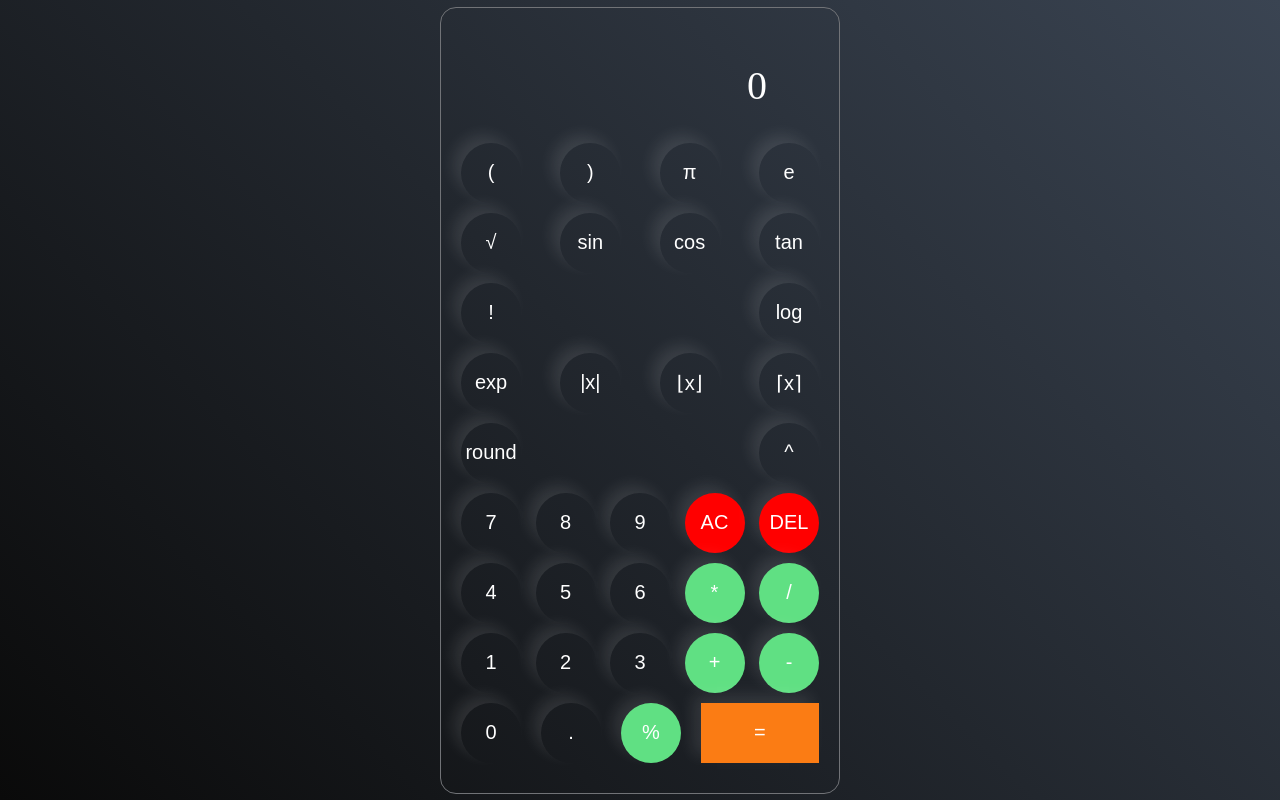
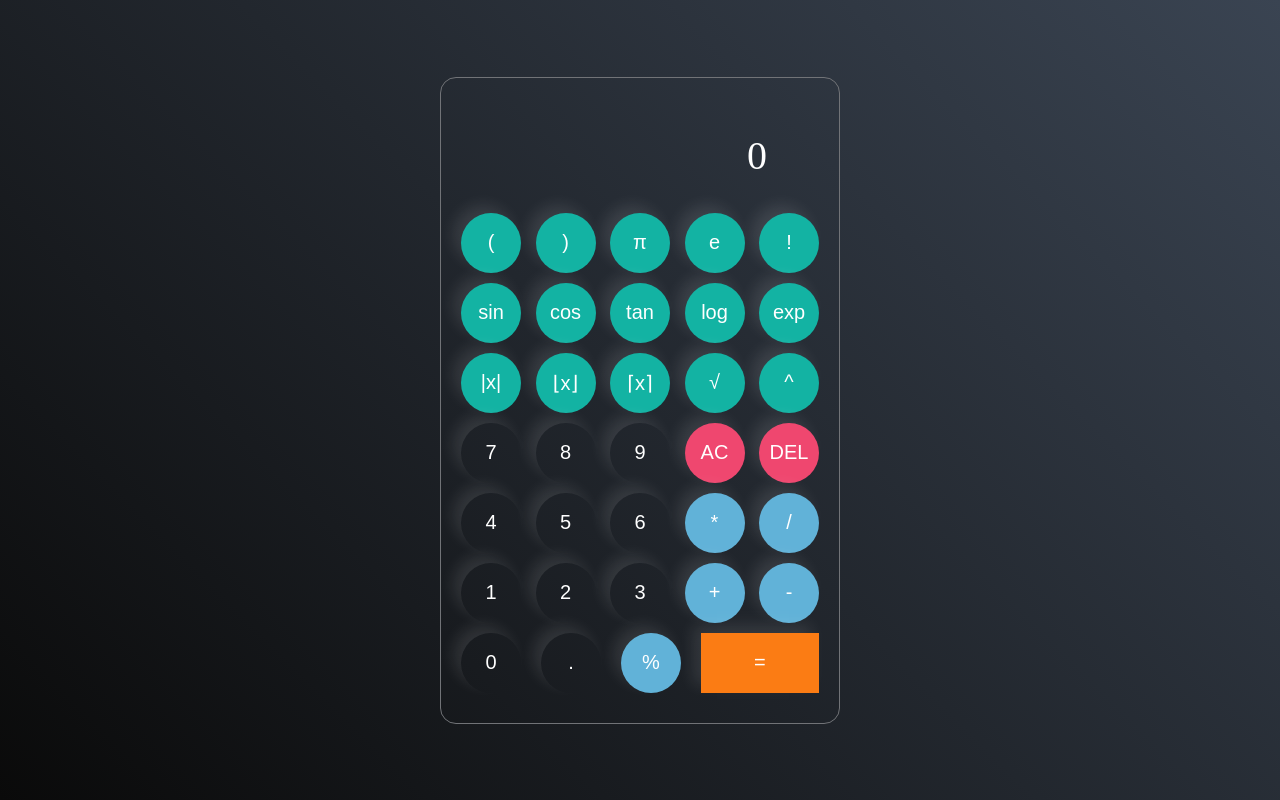
Before and after one commit to Deamon-DP/devops-calculator, a React (Create React App) app: page / in a window 1280 px wide. Built offline with nearby package versions, Linux system fonts and the light colour scheme.

Commit message:
button tests

```diff
--- a/src/App.js
+++ b/src/App.js
@@ -106,30 +106,29 @@ function App() {
     <div data-testid="calculator" className="calculator">
       <div className="input">{input}</div>
       <div className="row">
-        <button className="button" value="(" onClick={handleClick}>(</button>
-        <button className="button" value=")" onClick={handleClick}>)</button>
-        <button className="button" value="Math.PI" onClick={handleClick}>π</button>
-        <button className="button" value="Math.E" onClick={handleClick}>e</button>
+        <button className="button" id="open-bracket" value="(" onClick={handleClick}>(</button>
+        <button className="button" id="close-bracket" value=")" onClick={handleClick}>)</button>
+        <button className="button" id="pi" value="Math.PI" onClick={handleClick}>π</button>
+        <button className="button" id="exponent" value="Math.E" onClick={handleClick}>e</button>
+        <button className="button" id="factorial" value="!" onClick={handleClick}>!</button>
+
       </div>
       <div className="row">
-        <button className="button" value="Math.sqrt(" onClick={handleClick}>√</button>
-        <button className="button" value="Math.sin(" onClick={handleClick}>sin</button>
-        <button className="button" value="Math.cos(" onClick={handleClick}>cos</button>
-        <button className="button" value="Math.tan(" onClick={handleClick}>tan</button>
+        <button className="button" id="sin" value="Math.sin(" onClick={handleClick}>sin</button>
+        <button className="button" id="cos" value="Math.cos(" onClick={handleClick}>cos</button>
+        <button className="button" id="tan" value="Math.tan(" onClick={handleClick}>tan</button>
+        <button className="button" id="log" value="Math.log10(" onClick={handleClick}>log</button>
+        <button className="button" id="exponent" value="Math.exp(" onClick={handleClick}>exp</button>
+
       </div>
       <div className="row">
-        <button className="button" value="!" onClick={handleClick}>!</button>
-        <button className="button" value="Math.log10(" onClick={handleClick}>log</button>
-      </div>
-      <div className="row">
-        <button className="button" value="Math.exp(" onClick={handleClick}>exp</button>
-        <button className="button" value="Math.abs(" onClick={handleClick}>|x|</button>
-        <button className="button" value="Math.floor(" onClick={handleClick}>⌊x⌋</button>
-        <button className="button" value="Math.ceil(" onClick={handleClick}>⌈x⌉</button>
-      </div>
-      <div className="row">
-        <button className="button" value="Math.round(" onClick={handleClick}>round</button>
-        <button className="button" value="**" onClick={handleClick}>^</button>
+        <button className="button" id="absolute" value="Math.abs(" onClick={handleClick}>|x|</button>
+        <button className="button" id="floor" value="Math.floor(" onClick={handleClick}>⌊x⌋</button>
+        <button className="button" id="ceil" value="Math.ceil(" onClick={handleClick}>⌈x⌉</button>
+        <button className="button" id="sqrt" value="Math.sqrt(" onClick={handleClick}>√</button>
+
+        <button className="button" id="power" value="**" onClick={handleClick}>^</button>
+
       </div>
       <div className="row">
         <button className="button" value="7" onClick={handleClick}>7</button>
--- a/src/index.css
+++ b/src/index.css
@@ -89,10 +89,21 @@ body {
   width: 33%;
 } */
 #add,#minus,#multiply,#divide,#mod{
-  background-color: #60e083;
+  background-color: #61b2d8;
   /* color: ; */
 
 }
 #delete,#clear{
-  background-color: red;
+  background-color: #ef476f;
 }
+
+
+
+#factorial,#power,#log,#pi,#sqrt,#exponent,#ceil,#floor,#absolute{
+  background-color: #13b3a3;
+
+}
+#sin,#cos,#tan,#open-bracket,#close-bracket{
+  background-color: #13b3a3;
+
+}
```
Also changed, not shown: 2 other files (tests, documents, lock files or other folders).
